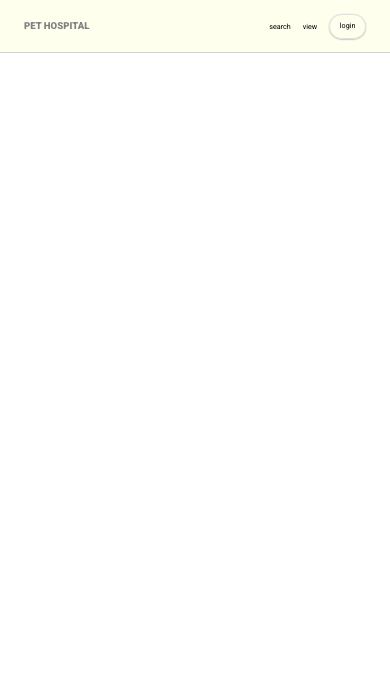
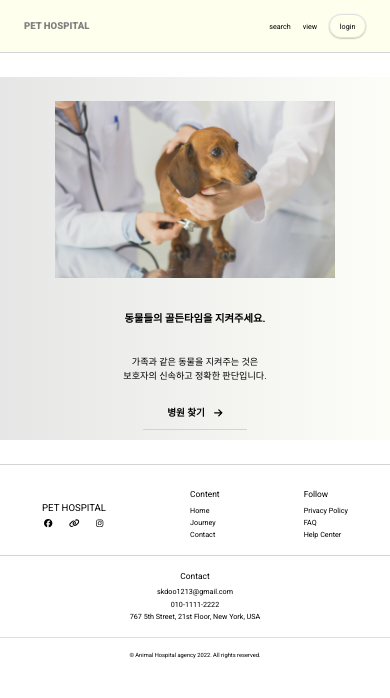
Before and after one commit to userDWK/react_animalhospital, a React (Create React App) app: page / in a window 390 px wide. Shown: the top 698 px of the page. Built offline with nearby package versions, Linux system fonts and the light colour scheme.

Commit message:
푸터, 메인페이지 반응형 작업 완료. 로그인 페이지 작업 할 에정.

```diff
--- a/package.json
+++ b/package.json
@@ -4,6 +4,10 @@
   "version": "0.1.0",
   "private": true,
   "dependencies": {
+    "@fortawesome/free-brands-svg-icons": "^6.2.0",
+    "@fortawesome/free-regular-svg-icons": "^6.2.0",
+    "@fortawesome/free-solid-svg-icons": "^6.2.0",
+    "@fortawesome/react-fontawesome": "^0.2.0",
     "@testing-library/jest-dom": "^5.16.5",
     "@testing-library/react": "^13.4.0",
     "@testing-library/user-event": "^13.5.0",
--- a/src/App.js
+++ b/src/App.js
@@ -1,16 +1,20 @@
 import { BrowserRouter as Router, Route, Routes } from "react-router-dom";
+import Footer from "./components/Footer";
 import Header from "./components/Header";
+import Login from "./pages/Login";
 import Main from "./pages/Main";
 import "./style/styles.css";
 
 function App() {
   return (
-    <div>
+    <>
       <Header />
       <Routes>
         <Route path="/" element={<Main />} />
+        <Route path="/login" element={<Login />} />
       </Routes>
-    </div>
+      <Footer />
+    </>
   );
 }
 
--- a/src/components/Footer.js
+++ b/src/components/Footer.js
@@ -1,5 +1,34 @@
+import { faFacebook, faInstagram } from "@fortawesome/free-brands-svg-icons";
+import { faLink } from "@fortawesome/free-solid-svg-icons";
+import { FontAwesomeIcon } from "@fortawesome/react-fontawesome";
 import React from "react";
+import { NavLink } from "react-router-dom";
 import styled from "styled-components";
+import { media } from "../style/styleUtil";
+
+const sns = [
+  { href: "/", icon: faFacebook },
+  { href: "/", icon: faLink },
+  { href: "/", icon: faInstagram },
+];
+
+const contents = [
+  { href: "/home", label: "Home" },
+  { href: "/journey", label: "Journey" },
+  { href: "/contact", label: "Contact" },
+];
+
+const follows = [
+  { href: "/privacy", label: "Privacy Policy" },
+  { href: "/faq", label: "FAQ" },
+  { href: "/help", label: "Help Center" },
+];
+
+const contacts = [
+  { href: "mailto:skdoo1213@gmail.com", label: "skdoo1213@gmail.com" },
+  { href: "phone:010-1111-2222", label: "010-1111-2222" },
+  { href: "/", label: `767 5th Street, 21st Floor, New York, USA` },
+];
 
 const Footer = () => {
   return (
@@ -8,17 +37,64 @@ const Footer = () => {
         <Nav>
           <List>
             <Item>
-              <LoGoColumn></LoGoColumn>
+              <LoGoColumn>
+                <LoGo>
+                  <NavLink to="/">PET HOSPITAL</NavLink>
+                </LoGo>
+                <SnsBox>
+                  {sns.map((icon, idx) => {
+                    return (
+                      <a href={icon.href} key={idx}>
+                        <FontAwesomeIcon icon={icon.icon} />
+                      </a>
+                    );
+                  })}
+                </SnsBox>
+              </LoGoColumn>
             </Item>
+
             <Item>
-              <ContentColumn></ContentColumn>
+              <Title>Content</Title>
+              <ContentColumn>
+                {contents.map((content, idx) => {
+                  return (
+                    <Content key={idx}>
+                      <NavLink to={content.href}>{content.label}</NavLink>
+                    </Content>
+                  );
+                })}
+              </ContentColumn>
             </Item>
+
             <Item>
-              <FollowColumn></FollowColumn>
+              <Title>Follow</Title>
+              <FollowColumn>
+                {follows.map((follow, idx) => {
+                  return (
+                    <Content key={idx}>
+                      <NavLink to={follow.href}>{follow.label}</NavLink>
+                    </Content>
+                  );
+                })}
+              </FollowColumn>
             </Item>
+
             <Item>
-              <InfoColumn></InfoColumn>
+              <Title>Contact</Title>
+              <ContactColumn>
+                {contacts.map((contact, idx) => {
+                  return (
+                    <Content key={idx}>
+                      <NavLink to={contact.href}>{contact.label}</NavLink>
+                    </Content>
+                  );
+                })}
+              </ContactColumn>
             </Item>
+
+            <Copy>
+              &copy; Animal Hospital agency 2022. All rights reserved.
+            </Copy>
           </List>
         </Nav>
       </Row>
@@ -28,20 +104,89 @@ const Footer = () => {
 
 export default Footer;
 
-const Container = styled.footer``;
+const Container = styled.footer`
+  position: relative;
+  width: 120rem;
+  margin: 0 auto;
+
+  &::before {
+    content: "";
+    position: relative;
+    top: 0;
+    left: 0;
+    display: block;
+    width: 100%;
+    height: 1px;
+    background-color: lightgray;
+  }
+
+  ${media.xl`
+  width : 100%;
+  `}
+`;
 const Row = styled.div``;
 const Nav = styled.nav``;
-const List = styled.ul``;
-const Item = styled.li``;
+const List = styled.ul`
+  display: flex;
+  justify-content: space-around;
+  align-items: center;
+  flex-wrap: wrap;
+  width: 100%;
+  margin-top: 5rem;
+`;
+const Item = styled.li`
+  ${media.xs`
+  &:nth-child(4) {
+    text-align : center;
+    width : 100%;
+
+    &::before {
+      content: "";
+    position: relative;
+    top: 0;
+    left: 0;
+    display: block;
+    width: 100%;
+    height: 1px;
+    background-color: lightgray;
+    margin : 3rem 0;
+    }
+  }
+  `}
+`;
+const Title = styled.p`
+  font-size: 1.75rem;
+  margin-bottom: 1rem;
+`;
 
 const LoGoColumn = styled.div``;
-const LoGo = styled.div``;
-const SnsBox = styled.div``;
+const LoGo = styled.div`
+  font-size: 2rem;
+`;
+const SnsBox = styled.div`
+  font-size: 1.75rem;
+  margin-top: 1rem;
+  display: flex;
+  justify-content: space-between;
+  padding: 0 0.5rem;
+`;
 
 const ContentColumn = styled.ul``;
 
 const FollowColumn = styled.ul``;
 
-const InfoColumn = styled.ul``;
+const ContactColumn = styled.ul``;
 
-const Content = styled.li``;
+const Content = styled.li`
+  font-size: 1.5rem;
+  padding: 0.35rem 0;
+`;
+
+const Copy = styled.div`
+  margin-top: 3rem;
+  padding: 3rem 0;
+  border-top: solid 1px #dfdfdf;
+  width: 100%;
+  text-align: center;
+  font-size: 1.2rem;
+`;
--- a/src/components/Header.js
+++ b/src/components/Header.js
@@ -158,7 +158,7 @@ const Item = styled.li`
   &:last-child {
     border: solid 1px #dfdfdf;
     border-radius: 3rem;
-    padding: 1.25rem 2rem 1.55rem;
+    padding: 1.35rem 2rem 1.35rem;
     margin-right: 0;
     ${shadow(0)}
 
--- a/src/pages/Login.js
+++ b/src/pages/Login.js
@@ -0,0 +1,5 @@
+const Login = () => {
+  return 1;
+};
+
+export default Login;
--- a/src/pages/Main.js
+++ b/src/pages/Main.js
@@ -1,3 +1,117 @@
-const Main = () => {};
+import { faArrowRight } from "@fortawesome/free-solid-svg-icons";
+import { FontAwesomeIcon } from "@fortawesome/react-fontawesome";
+import styled from "styled-components";
+import MainImg from "../sources/images/main.jpg";
+import { media } from "../style/styleUtil";
+
+const Main = () => {
+  return (
+    <>
+      <Container>
+        <Background />
+        <Row>
+          <ImgCon>
+            <Img src={MainImg} />
+          </ImgCon>
+          <TextCon>
+            <Title>동물들의 골든타임을 지켜주세요.</Title>
+            <Desc>
+              가족과 같은 동물을 지켜주는 것은
+              <br />
+              보호자의 신속하고 정확한 판단입니다.
+            </Desc>
+            <Search>
+              병원 찾기
+              <FontAwesomeIcon icon={faArrowRight} />
+            </Search>
+          </TextCon>
+        </Row>
+      </Container>
+    </>
+  );
+};
 
 export default Main;
+
+const Container = styled.main`
+  position: relative;
+  width: 120rem;
+  margin: 10rem auto;
+
+  ${media.xl`
+  width : 100%;
+  `}
+`;
+const Background = styled.div`
+  box-sizing: content-box;
+  position: absolute;
+  top: -5rem;
+  width: 100%;
+  height: 100%;
+  padding: 5rem 0;
+  background: linear-gradient(to right, gray, beige);
+  opacity: 0.2;
+`;
+const Row = styled.div`
+  display: flex;
+  flex-wrap: wrap;
+`;
+const ImgCon = styled.div`
+  width: 50%;
+  margin: 0 4%;
+
+  ${media.xs`
+  width : 100%;
+  padding : 0 10%;
+  `}
+`;
+const Img = styled.img`
+  width: 100%;
+`;
+
+const TextCon = styled.div`
+  position: relative;
+  width: 42%;
+  text-align: center;
+  padding-right: 5rem;
+
+  ${media.xs`
+  width : 100%;
+  padding : 0 10%;
+  `}
+`;
+const Title = styled.h2`
+  margin-top: 10%;
+  font-size: 2.75rem;
+  font-weight: 600;
+
+  ${media.xl`
+  font-size : 2.15rem;
+  `}
+`;
+const Desc = styled.p`
+  margin-top: 6rem;
+  font-size: 1.9rem;
+`;
+const Search = styled.button`
+  position: absolute;
+  bottom: 2rem;
+  right: 13rem;
+  background: transparent;
+  padding: 2rem 5rem;
+  border: 0;
+  border-bottom: double 1px lightgray;
+  font-size: 2rem;
+  font-weight: 600;
+  cursor: pointer;
+  svg {
+    margin-left: 2rem;
+  }
+
+  ${media.xs`
+  position : relative;
+  bottom : -10%;
+  left : 0;
+  text-align : center;
+  `}
+`;
```
Also changed, not shown: src/sources/images/main.jpg (added), 1 other file (tests, documents, lock files or other folders).
